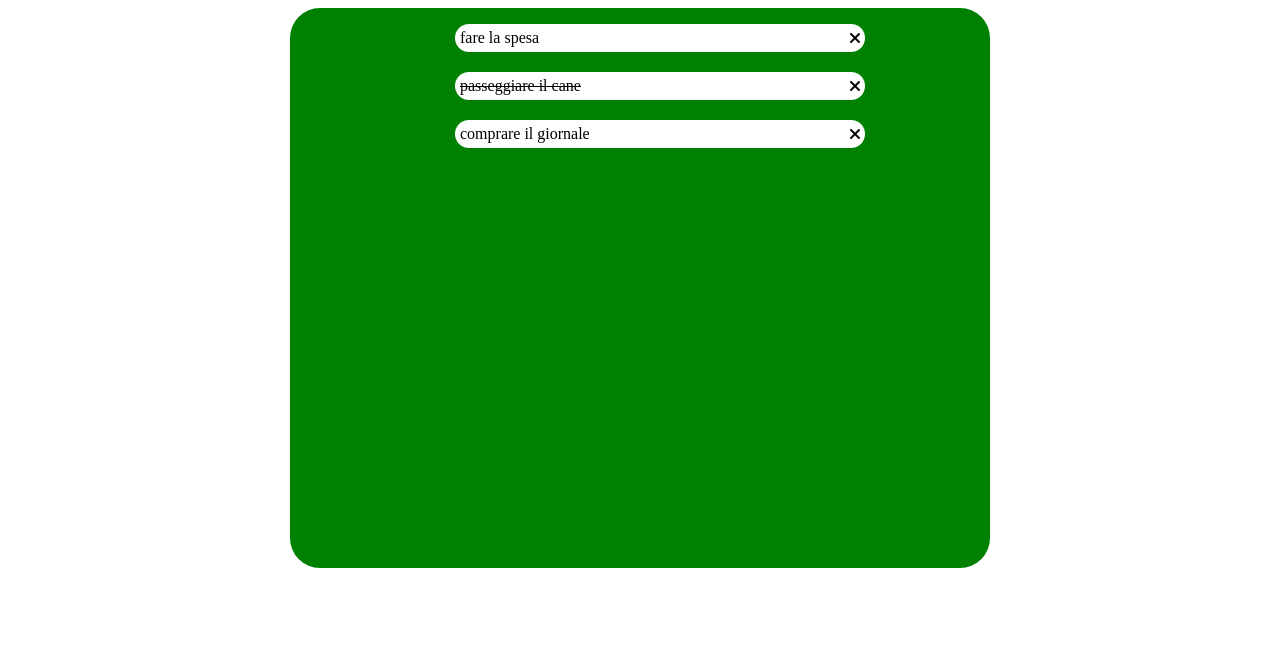
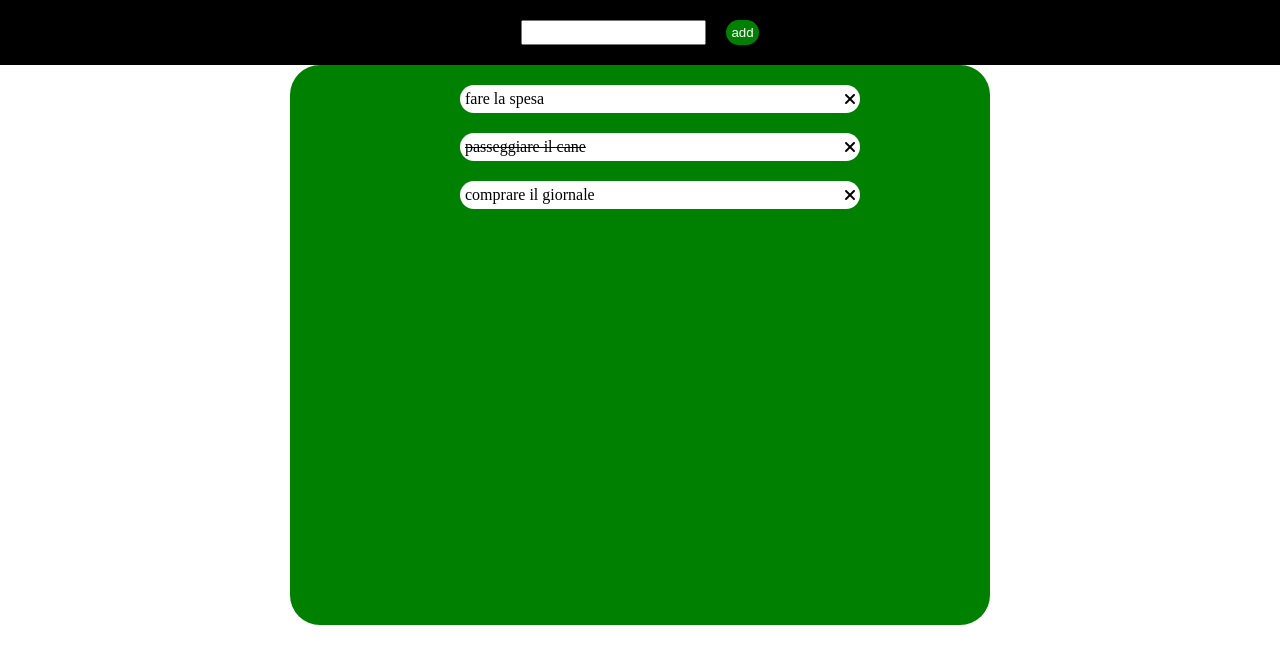
Before and after one commit to edodima13/vue-todolist, a plain HTML site: page index.html in a window 1280 px wide. Drawn offline with nearby package versions, Linux system fonts and the light colour scheme.

Commit message:
avanzamento

```diff
--- a/app.css
+++ b/app.css
@@ -1,3 +1,23 @@
+*{
+    margin: 0;
+    box-sizing: border-box;
+}
+
+header{
+    background-color: black;
+    display: flex;
+    justify-content: center;
+    padding: 20px;
+    gap: 20px;
+}
+
+.add-items{
+    background-color: green;
+    border-radius: 999px;
+    padding: 5px;
+    color: white;
+}
+
 .done{
     text-decoration: line-through;
 }
@@ -9,17 +29,24 @@ ul{
     border-radius: 20px;
 }
 
-body > div{
+body .todo-wrapper{
+    padding: 20px;
     display: flex;
     justify-content: center;
 }
 
 .todo-wrapper{
+    margin: 0 auto;
     background-color: green;
     width: 700px;
     min-height: 70vh;
     border-radius: 30px;
 }
+
+button{
+    border: none;
+}
+
 
 .lista{
     width: 400px;
--- a/index.html
+++ b/index.html
@@ -12,12 +12,18 @@
 <body>
     <div id="root">
         <!--sezione per aggiungere la todolist-->
+        <header>
+            <input type="text" v-model="newItems">
+            <button class="add-items" @click="addItems">add</button>
+        </header>
         <!--stampare all'interno di una lista un item per ogni todo-->
         <div class="todo-wrapper">
             <ul class="">
         <!--se la proprietà done è uguale a true visualizzare il testo sbarrato-->
                 <li v-for="(todo,index) in todoItems" class="lista" >
-                    <span :class="todo.done ?  'done' : '' ">{{todo.text}}</span>
+                    <span :class="todo.done ?  'done' : '' ">
+                        {{todo.text}}
+                    </span>
                     <i class="fa-solid fa-xmark" @click="removeToDo(index)"></i>
                 </li>
             </ul>
--- a/myjavascript.js
+++ b/myjavascript.js
@@ -1,6 +1,7 @@
 var app = new Vue({
     el: "#root",
     data: {
+        newItems :"",
         todoItems : [
             {
                 text : "fare la spesa",
@@ -15,10 +16,20 @@ var app = new Vue({
                 done : false
             }
         ],
+
     } ,
     methods : {
+    addItems : function(){
+        const newItems = {
+            text:this.newItems,
+            done:false
+        }
+        console.log(newItems)
+        this.todoItems.push(this.newItems)
+    },
     removeToDo : function(index) {
         this.todoItems.splice(index, 1)
     }
+
     }
 })
```
